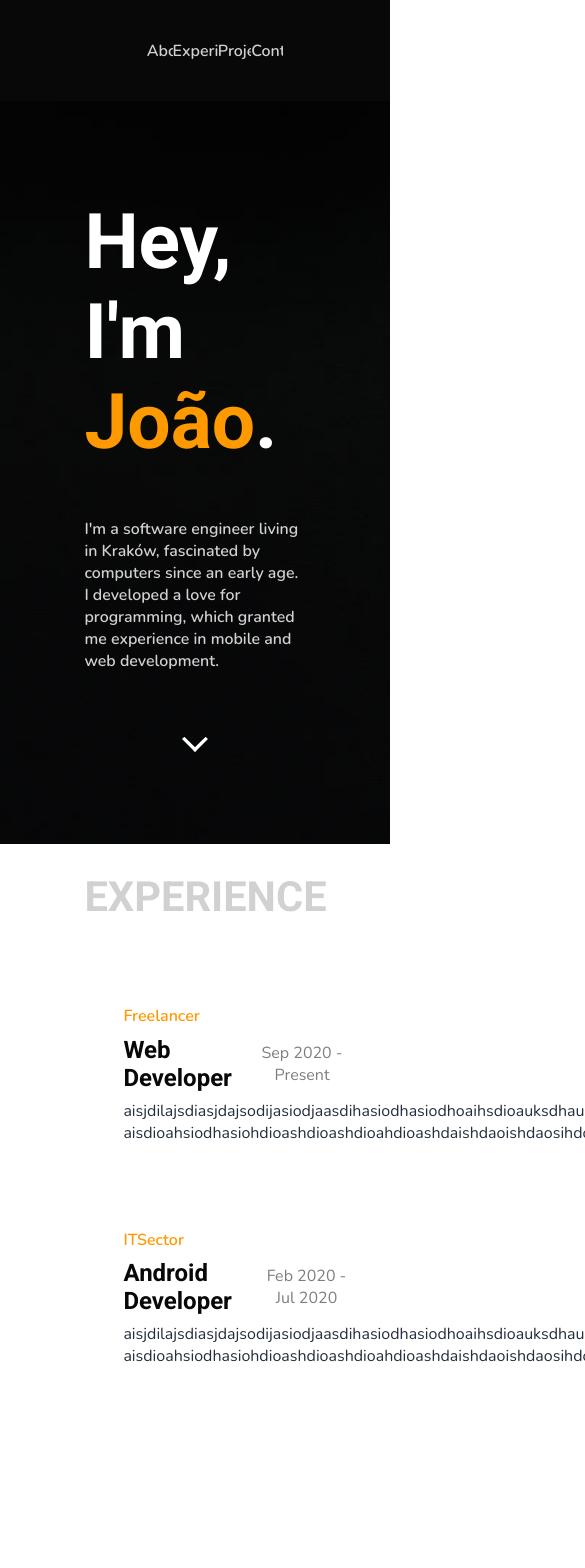
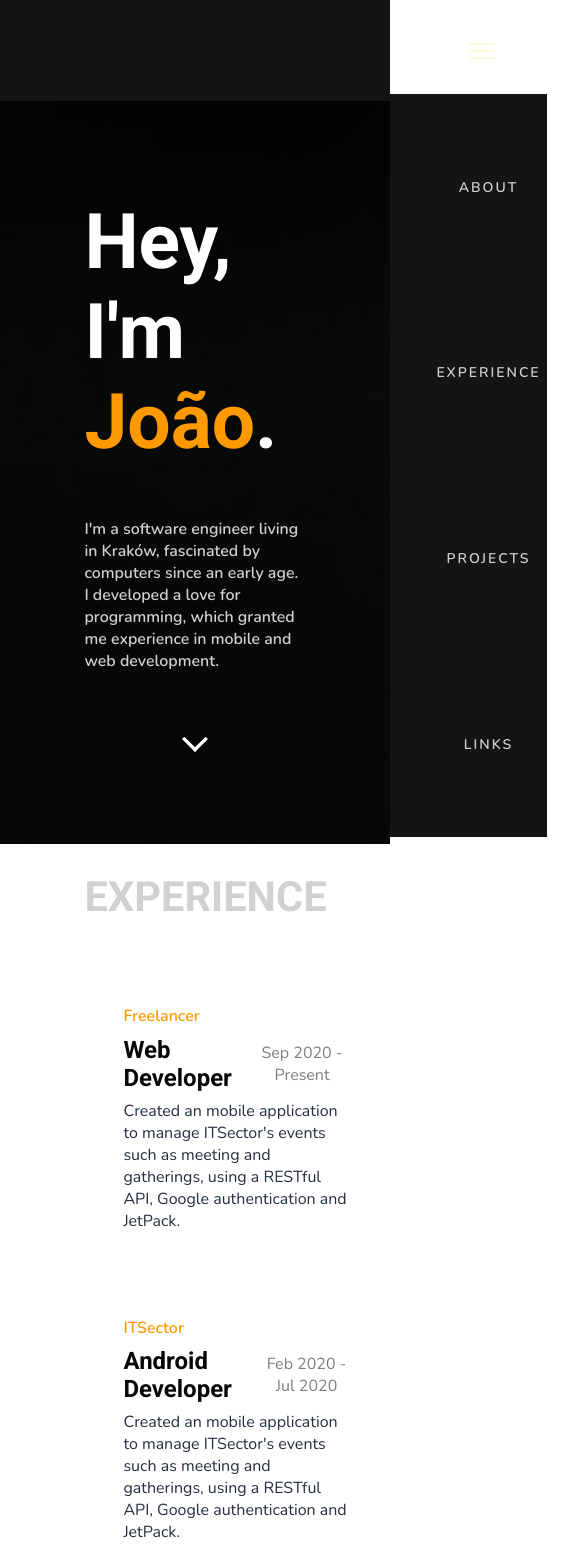
Before and after one commit to joaoarteiro/web-portfolio, a React (Create React App) app: page /about in a window 390 px wide. Shown: the top 1568 px of the page, 585 px wide, since content can reach past the window. Built offline with nearby package versions, Linux system fonts and the light colour scheme.

Commit message:
mobile responsiveness added

```diff
--- a/package.json
+++ b/package.json
@@ -9,6 +9,7 @@
     "@testing-library/user-event": "^7.2.1",
     "react": "^16.13.1",
     "react-dom": "^16.13.1",
+    "react-ga": "^3.1.2",
     "react-router-dom": "^5.2.0",
     "react-scripts": "3.4.3",
     "react-scroll": "^1.8.1"
--- a/src/App.css
+++ b/src/App.css
@@ -9,32 +9,33 @@
 nav {
   z-index: 1;
   display: flex;
+  padding: 0;
   position: fixed;
   width: 100%;
   justify-content: space-around;
   align-items: center;
   min-height: 12vh;
   color: white;
-  background-color: rgb(8, 8, 8);
+  font-family: 'Nunito', sans-serif;
+  background-color: rgb(20, 20, 20);
 }
 
 .nav-links {
-  width: 35%;
+  width: 50%;
   display: flex;
-  justify-content: space-between;
-  align-items: center;
-  list-style: none;
-  font-family: Roboto;
-  font-weight: 500;
+  justify-content: space-around;
 
 }
+
 
 .link {
 color: rgb(209, 209, 209);
 text-decoration: none;
+text-transform: uppercase;
 overflow: hidden;
-font-family: 'Nunito', sans-serif;
 font-weight: 900;
+font-size: 14px;
+letter-spacing: 2px;
 -o-transition: .7s;
 -ms-transition: .7s;
 -moz-transition: .7s;
@@ -50,7 +51,6 @@ transition: .7s;
 .about-section {
   display: flex;
   margin: 0;
-  padding: 10vh;
   width: 100%;
   align-items: center;
   text-align: center;
@@ -107,7 +107,7 @@ transition: .7s;
 
 
 .experience-section {
-  display: inline-block;
+  display: flexbox;
   margin: 0 auto;
   align-items: center;
   padding: 0;
@@ -115,11 +115,11 @@ transition: .7s;
   text-align: center;
   margin-top: 0vh;
   padding: 0;
-  height: 100vh;
   background: rgb(255, 255, 255);
 }
 
 .experience-container {
+  display: flexbox;
   width: 80%;
   background: rgb(255, 255, 255);
   margin: 10vh auto;
@@ -134,7 +134,7 @@ transition: .7s;
 }
 
 .projects-section {
-  display: inline-block;
+  display: flexbox;
   margin: 0 auto;
   align-items: center;
   padding: 0;
@@ -142,7 +142,6 @@ transition: .7s;
   text-align: center;
   margin-top: 0vh;
   padding: 0;
-  height: 100vh;
   background: rgb(255, 255, 255);
 }
 
@@ -165,7 +164,7 @@ transition: .7s;
 .contact-icons {
   display: flex;
   margin: 0 auto;
-  justify-content: space-evenly;
+  justify-content: space-around;
   width: 50%;
 }
 
@@ -226,6 +225,7 @@ transition: .7s;
 }
 
 .description {
+  display: flexbox;
   font-family: 'Nunito', sans-serif;
   color: rgb(35, 47, 62);
   text-align: left;
@@ -268,7 +268,58 @@ footer {
   color: rgb(255, 153, 0);
 }
 
-/* Facebook */
-.fa-facebook {
+.burger {
+  margin-left: 55vh;
+  display: none;
+  cursor: pointer;
+}
+
+.burger div {
+  width: 25px;
+  height: 2px;
+  background-color: cornsilk;
+  margin: 5px;
+}
+
+
+@media screen and (max-width:1024px){
+  .nav-links {
+    width: 65%;
+  }
+}
+
+@media screen and (max-width:768px){
+  .App {
+    overflow-x: hidden;
+  }
+
+  .nav-links {
+    position: absolute;
+    right: 0px;
+    height: 88vh;
+    top: 9.3vh;
+    background-color: rgb(20, 20, 20);
+    display: flex;
+    flex-direction: column;
+    align-items: center;
+    width: 30%;
+    transform: translateX(100%);
+    transition: transform 0.5s ease-in;
+  }
+
+  .burger {
+    display: block;
+
+  }
+
+  .nav-active {
+    transform: translateX(0%);
+  }
+  .experience-container:hover{
+    transform: none;
+    transition: none;
+    box-shadow: none;
+
+  }
 
 }
--- a/src/App.js
+++ b/src/App.js
@@ -32,9 +32,8 @@ function App() {
       </div>
     </Router>
 
+  );
 
-
-  );
-}
+  }
 
 export default App;
--- a/src/Nav.jsx
+++ b/src/Nav.jsx
@@ -5,8 +5,8 @@ import {Link} from 'react-scroll';
 function Nav() {
   return (
      <nav>
+        <ul className="nav-links">
 
-         <ul className="nav-links">
               <Link className="link"
                  activeClass="active"
                  to="about"
@@ -41,8 +41,15 @@ function Nav() {
                  smooth={true}
                  offset={-70}
                  duration={800}
-               >Contact</Link>
+              >Links</Link>
+
         </ul>
+        <div className="burger">
+                 <div className="line1"></div>
+                 <div className="line1"></div>
+                 <div className="line1"></div>
+              </div>
+
      </nav>
   );
 }
--- a/src/pages/Experience/Experience.jsx
+++ b/src/pages/Experience/Experience.jsx
@@ -9,29 +9,22 @@ function Experience() {
         <div className="title">
           <h1>EXPERIENCE</h1>
         </div>
-        <div className="experience-container">
+        <div className="experience-container" onClick={e => console.log("Clicked")}>
             <div className="color-text">Freelancer</div>
             <div className="strong-title">Web Developer
                <div className="date-interval">Sep 2020 - Present</div>
             </div>
-
-            <div className="description">aisjdilajsdiasjdajsodijasiodjaasdihasiodhasiodhoaihsdioauksdhaukshdasdaihsdoia<br/>
-                 aisdioahsiodhasiohdioashdioashdioahdioashdaishdaoishdaosihdoiashdoiashdioashdoianqww
+            <div className="description">Created an mobile application to manage ITSector's events such as meeting and gatherings, using a RESTful API, Google authentication and JetPack.<br/>
             </div>
-
         </div>
 
         <div className="experience-container">
-
             <div className="color-text">ITSector</div>
             <div className="strong-title">Android Developer
                 <div className="date-interval">Feb 2020 - Jul 2020</div>
             </div>
-
-            <div className="description">aisjdilajsdiasjdajsodijasiodjaasdihasiodhasiodhoaihsdioauksdhaukshdasdaihsdoia<br/>
-                 aisdioahsiodhasiohdioashdioashdioahdioashdaishdaoishdaosihdoiashdoiashdioashdoianqww
+            <div className="description">Created an mobile application to manage ITSector's events such as meeting and gatherings, using a RESTful API, Google authentication and JetPack.<br/>
             </div>
-
         </div>
       </div >
   </div>
--- a/src/pages/Projects/Projects.jsx
+++ b/src/pages/Projects/Projects.jsx
@@ -14,8 +14,7 @@ function Projects() {
             <div className="strong-title">E-commerce app
                <div className="date-interval">Sep 2020 - Present</div>
             </div>
-            <div className="description">aisjdilajsdiasjdajsodijasiodjaasdihasiodhasiodhoaihsdioauksdhaukshdasdaihsdoia<br/>
-                 aisdioahsiodhasiohdioashdioashdioahdioashdaishdaoishdaosihdoiashdoiashdioashdoianqww
+            <div className="description">Created an mobile application to manage ITSector's events such as meeting and gatherings, using a RESTful API, Google authentication and JetPack.<br/>
             </div>
         </div>
         <div className="experience-container">
@@ -23,8 +22,7 @@ function Projects() {
             <div className="strong-title">Events managment
                <div className="date-interval">Mar 2020 - Jul 2020</div>
             </div>
-            <div className="description">aisjdilajsdiasjdajsodijasiodjaasdihasiodhasiodhoaihsdioauksdhaukshdasdaihsdoia<br/>
-                 aisdioahsiodhasiohdioashdioashdioahdioashdaishdaoishdaosihdoiashdoiashdioashdoianqww
+            <div className="description">Created an mobile application to manage ITSector's events such as meeting and gatherings, using a RESTful API, Google authentication and JetPack.<br/>
             </div>
         </div>
         <div className="experience-container">
@@ -32,8 +30,7 @@ function Projects() {
             <div className="strong-title">Popular Movies app
                <div className="date-interval">Feb 2020 - Mar 2020</div>
             </div>
-            <div className="description">aisjdilajsdiasjdajsodijasiodjaasdihasiodhasiodhoaihsdioauksdhaukshdasdaihsdoia<br/>
-                 aisdioahsiodhasiohdioashdioashdioahdioashdaishdaoishdaosihdoiashdoiashdioashdoianqww
+            <div className="description">Created an mobile application to manage ITSector's events such as meeting and gatherings, using a RESTful API, Google authentication and JetPack.<br/>
             </div>
         </div>
       </div >
```
Also changed, not shown: 1 other file (tests, documents, lock files or other folders). Lines whose indentation alone changed are shown as unchanged.
